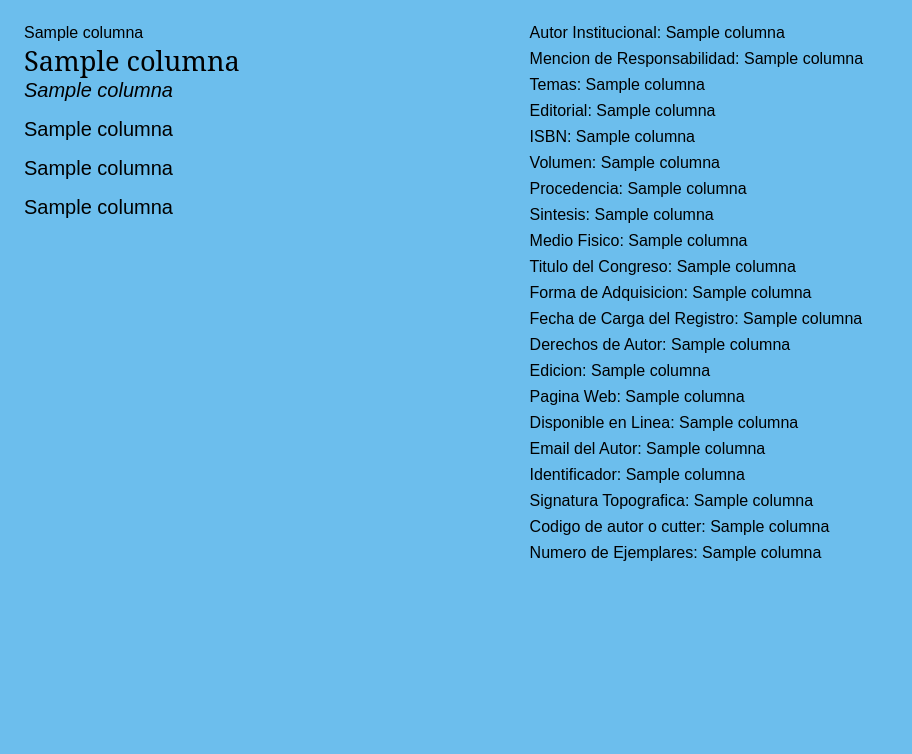
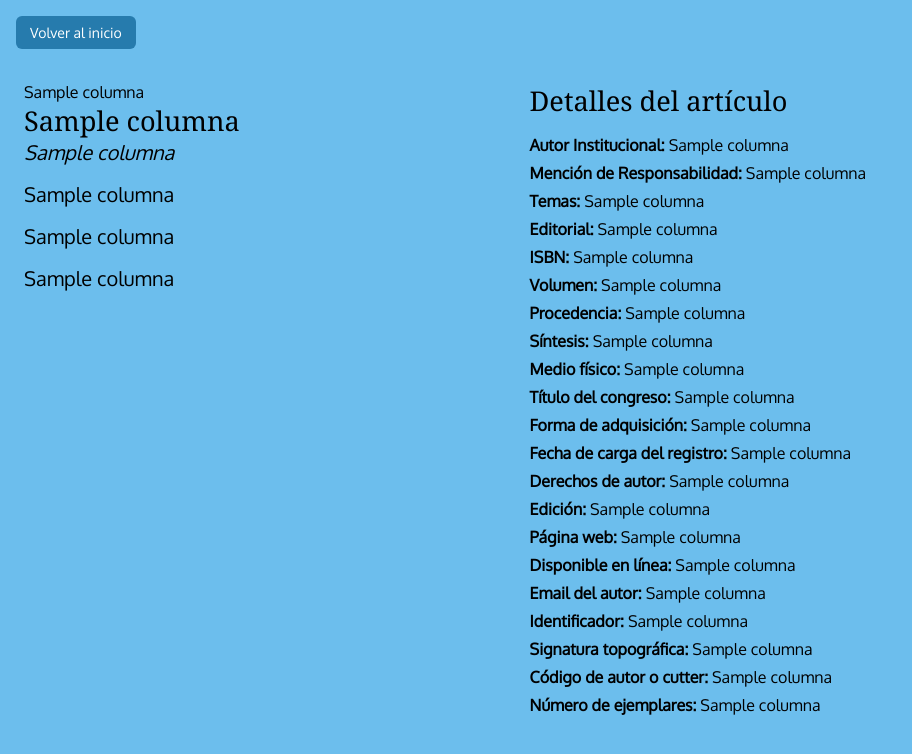
Before and after one commit to paezdavid/buscador-de-catalogo, a Flask app: template templates/registro.html in a window 1280 px wide. Shown: the top 754 px of the page, without its empty margins (0-912 px from the left). Run offline with Flask 3, Linux system fonts and the light colour scheme; the template is opened without the code that fills it: most values are stand-ins (such as "Sample title", 1, 10 or a date in 2020).

Commit message:
improved article view

```diff
--- a/templates/registro.html
+++ b/templates/registro.html
@@ -5,8 +5,15 @@
     <meta name="viewport" content="width=device-width, initial-scale=1.0">
     <title>info</title>
     <link rel="stylesheet" href="../static/styles.css">
+    <link rel="preconnect" href="https://fonts.googleapis.com">
+    <link rel="preconnect" href="https://fonts.gstatic.com" crossorigin>
+    <link href="https://fonts.googleapis.com/css2?family=Noto+Serif:wght@300;400;700&family=Oxygen&display=swap" rel="stylesheet">
 </head>
 <body>
+
+    <nav>
+        <a href="/">Volver al inicio</a>
+    </nav>
 
     <div class="wrapper">
         <main>
@@ -23,34 +30,39 @@
             </section>
 
 
+
             <section class="recordDetails">
-                <!-- <li>Título: {{ registro_data[1] }}</li>
-                <li>Subtitulo: {{registro_data[2]}}</li>
-                <li>Autor Personal: {{ registro_data[3] }}</li> -->
-                <li>Autor Institucional: {{ registro_data[4] }}</li>
-                <li>Mencion de Responsabilidad: {{ registro_data[5] }}</li>
-                <li>Temas: {{ registro_data[6] }}</li>
-                <li>Editorial: {{ registro_data[7] }}</li>
-                <!-- <li>Año de Publicacion: {{ registro_data[8] }}</li> -->
-                <li>ISBN: {{ registro_data[9] }}</li>
-                <li>Volumen: {{ registro_data[10] }}</li>
-                <li>Procedencia: {{ registro_data[11] }}</li>
-                <li>Sintesis: {{ registro_data[12] }}</li>
-                <li>Medio Fisico: {{ registro_data[13] }}</li>
-                <li>Titulo del Congreso: {{ registro_data[14] }}</li>
-                <!-- <li>Tipo de Material: {{ registro_data[15] }}</li> -->
-                <li>Forma de Adquisicion: {{ registro_data[16] }}</li>
-                <li>Fecha de Carga del Registro: {{ registro_data[17] }}</li>
-                <li>Derechos de Autor: {{ registro_data[18] }}</li>
-                <li>Edicion: {{ registro_data[19] }}</li>
-                <li>Pagina Web: {{ registro_data[20] }}</li>
-                <li>Disponible en Linea: {{ registro_data[21] }}</li>
-                <li>Email del Autor: {{ registro_data[22] }}</li>
-                <li>Identificador: {{ registro_data[23] }}</li>
-                <li>Signatura Topografica: {{ registro_data[24] }}</li>
-                <li>Codigo de autor o cutter: {{ registro_data[25] }}</li>
-                <li>Numero de Ejemplares: {{ registro_data[26] }}</li>
-                <!-- <li>Institucion: {{ registro_data[27] }}</li> -->
+                <h2 class="detallesH2">Detalles del artículo</h2>
+
+                <!-- {% if registro != ""  %}
+                    <li> {{ registro }}</li>
+
+                {% endif %} -->
+
+
+                {% if registro_data[4] != "" %} <li><b>Autor Institucional:</b> {{ registro_data[4] }}</li> {% endif %}
+                {% if registro_data[5] != "" %} <li><b>Mención de Responsabilidad:</b> {{ registro_data[5] }}</li> {% endif %}
+                {% if registro_data[6] != "" %} <li><b>Temas:</b> {{ registro_data[6] }}</li> {% endif %}
+                {% if registro_data[7] != "" %} <li><b>Editorial:</b> {{ registro_data[7] }}</li> {% endif %}
+                {% if registro_data[9] != "" %} <li><b>ISBN:</b> {{ registro_data[9] }}</li> {% endif %}
+                {% if registro_data[10] != "" %} <li><b>Volumen:</b> {{ registro_data[10] }}</li> {% endif %}
+                {% if registro_data[11] != "" %} <li><b>Procedencia:</b> {{ registro_data[11] }}</li> {% endif %}
+                {% if registro_data[12] != "" %} <li><b>Síntesis:</b> {{ registro_data[12] }}</li> {% endif %}
+                {% if registro_data[13] != "" %} <li><b>Medio físico:</b> {{ registro_data[13] }}</li> {% endif %}
+                {% if registro_data[14] != "" %} <li><b>Título del congreso:</b> {{ registro_data[14] }}</li> {% endif %}
+                {% if registro_data[16] != "" %} <li><b>Forma de adquisición:</b> {{ registro_data[16] }}</li> {% endif %}
+                {% if registro_data[17] != "" %} <li><b>Fecha de carga del registro:</b> {{ registro_data[17] }}</li> {% endif %}
+                {% if registro_data[18] != "" %} <li><b>Derechos de autor:</b> {{ registro_data[18] }}</li> {% endif %}
+                {% if registro_data[19] != "" %} <li><b>Edición:</b> {{ registro_data[19] }}</li> {% endif %}
+                {% if registro_data[20] != "" %} <li><b>Página web:</b> {{ registro_data[20] }}</li> {% endif %}
+                {% if registro_data[21] != "" %} <li><b>Disponible en línea:</b> {{ registro_data[21] }}</li> {% endif %}
+                {% if registro_data[22] != "" %} <li><b>Email del autor:</b> {{ registro_data[22] }}</li> {% endif %}
+
+                {% if registro_data[23] != "" %} <li><b>Identificador:</b> {{ registro_data[23] }}</li> {% endif %}
+                {% if registro_data[24] != "" %} <li><b>Signatura topográfica:</b> {{ registro_data[24] }}</li> {% endif %}
+                {% if registro_data[25] != "" %} <li><b>Código de autor o cutter:</b> {{ registro_data[25] }}</li> {% endif %}
+                {% if registro_data[26] != "" %} <li><b>Número de ejemplares:</b> {{ registro_data[26] }}</li> {% endif %}
+
             </section>
 
         </main>
```
